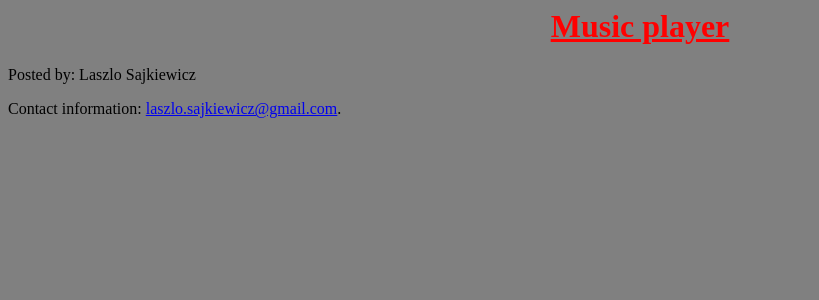
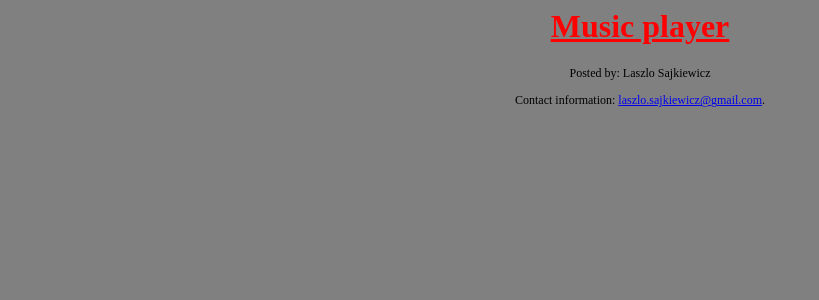
Before and after one commit to Laszlo-Sajkiewicz/Music-Player, a PHP site: page /scanMusic.php in a window 1280 px wide. Shown: the top 300 px of the page, without its empty margins (0-819 px from the left). Run offline with PHP 8.4, Linux system fonts and the light colour scheme.

Commit message:
add footer

```diff
--- a/jukebox.css
+++ b/jukebox.css
@@ -10,3 +10,7 @@ img{
   margin-left: 50px;
   margin-bottom: 50px;
 }
+footer{
+font-size: 12px;
+text-align: center;
+}
```
